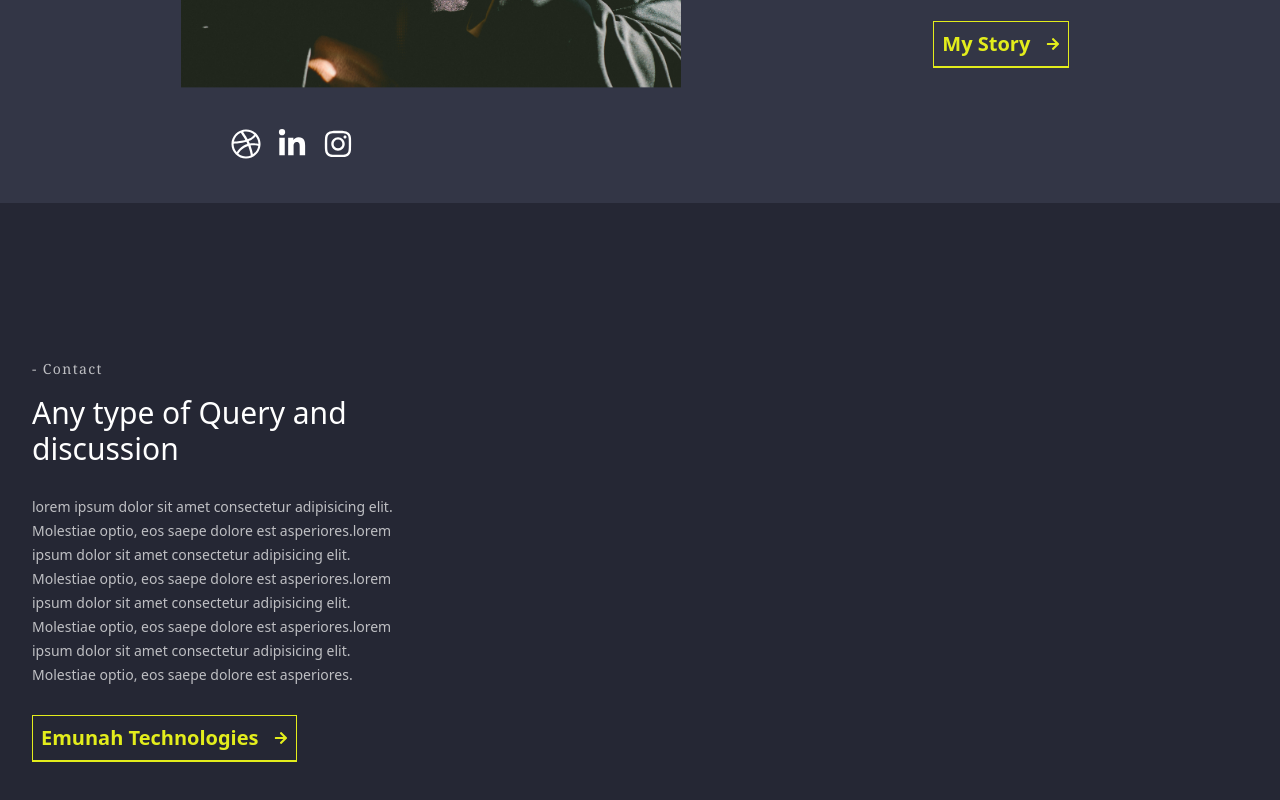
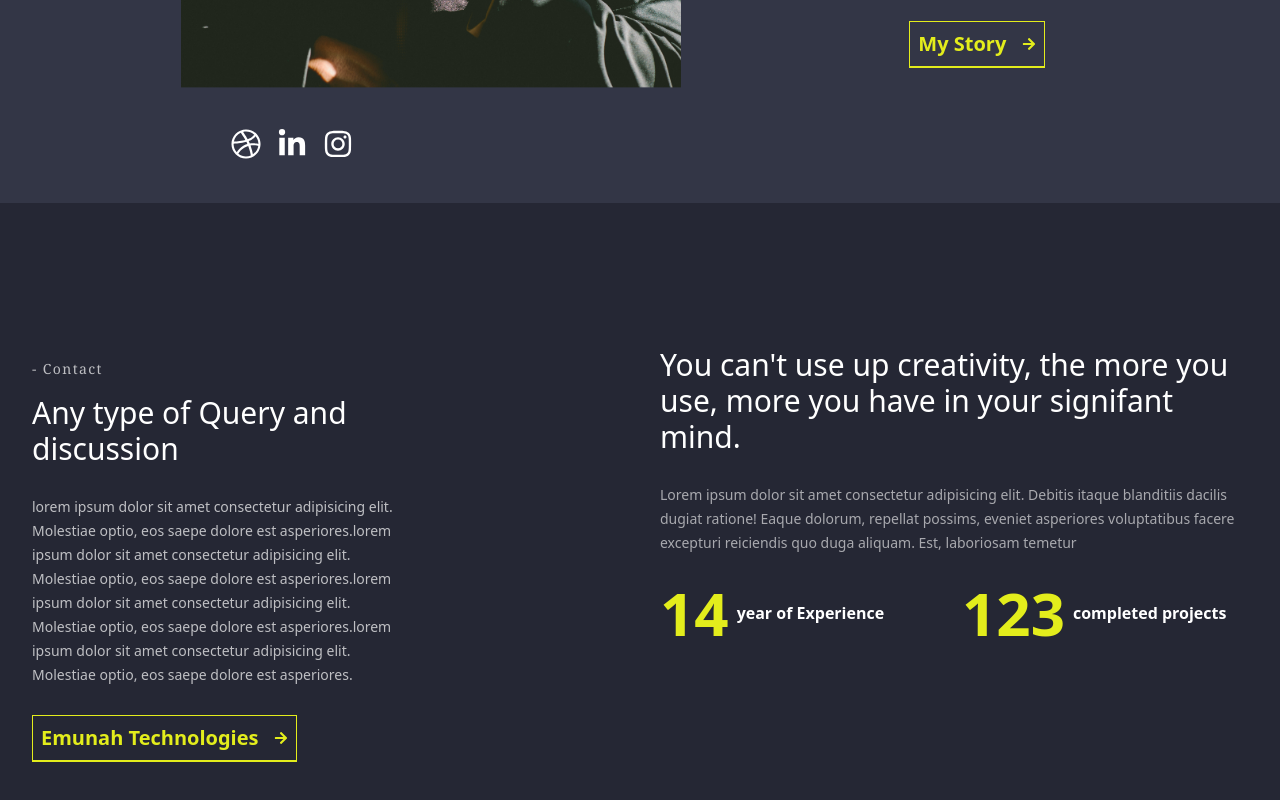
Before and after one commit to immanuelmathari/my-portfolio1, a React (Vite) app: page / in a window 1280 px wide. Shown: the part 494-1294 px from the top of the page. Built offline with nearby package versions, Linux system fonts and the light colour scheme.

Commit message:
about div

```diff
--- a/src/components/Contact.jsx
+++ b/src/components/Contact.jsx
@@ -6,7 +6,7 @@ const Contact = () => {
     <main className='bg-darkGray text-white'>
         <div className='container py-24 lg:py-36'>
             <div className='grid grid-cols-1 md:grid-cols-2 gap-10'>
-                 {/* text section */}
+              {/* left side section */}
         <section className='space-y-7 lg:max-w-[380px]'>
           <p className='text-sm opacity-70 tracking-widest font-serif translate-y-3'>- Contact</p>
           <h1 className='text-2xl md:text-3xl'>
@@ -15,7 +15,23 @@ const Contact = () => {
           <p className='text-sm leading-6 opacity-70'>lorem ipsum dolor sit amet consectetur adipisicing elit. Molestiae optio, eos saepe dolore est asperiores.lorem ipsum dolor sit amet consectetur adipisicing elit. Molestiae optio, eos saepe dolore est asperiores.lorem ipsum dolor sit amet consectetur adipisicing elit. Molestiae optio, eos saepe dolore est asperiores.lorem ipsum dolor sit amet consectetur adipisicing elit. Molestiae optio, eos saepe dolore est asperiores.</p>
           <button className='text-primary border border-b-2 border-primary text-xl font-bold p-2 hover:text-black hover:bg-primary hover:translate-x-4 transition-all duration-300 flex items-center gap-4'>Emunah Technologies <FaArrowRight className='text-sm hover:translate-x-1 transition duration-200'/> </button>
         </section>
-                <div></div>
+        {/* right side section */}
+                <div className='space-y-7'>
+                  <p className='text-3xl'>You can't use up creativity, the more you use, more you have in your signifant mind.</p>
+                  <p className='text-sm leading-6 opacity-60'>
+                    Lorem ipsum dolor sit amet consectetur adipisicing elit. Debitis itaque blanditiis dacilis dugiat ratione! Eaque dolorum, repellat possims, eveniet asperiores voluptatibus facere excepturi reiciendis quo duga aliquam. Est, laboriosam temetur
+                  </p>
+                  <div className='grid grid-cols-2 gap-4'>
+                    <div className='flex gap-2 items-center'>
+                      <p className='text-6xl text-primary font-bold'>14</p>
+                      <p className='font-semibold'>year of Experience</p>
+                    </div>
+                    <div className='flex gap-2 items-center'>
+                      <p className='text-6xl text-primary font-bold'>123</p>
+                      <p className='font-semibold'>completed projects</p>
+                    </div>
+                  </div>
+                </div>
             </div>
         </div>
     </main>
--- a/src/components/Hero.jsx
+++ b/src/components/Hero.jsx
@@ -31,7 +31,7 @@ const Hero = () => {
 
         </div>
         {/* text section */}
-        <div className='space-y-7 font-bold leading-tight pl-16'>
+        <div className='space-y-7 font-bold leading-tight pl-10'>
           <p className='text-sm opacity-70 tracking-widest font-serif translate-y-3'>- Introduction</p>
           <h1 className='text-2xl md:text-3xl'>
             Product Designer and developer, based in California
```
